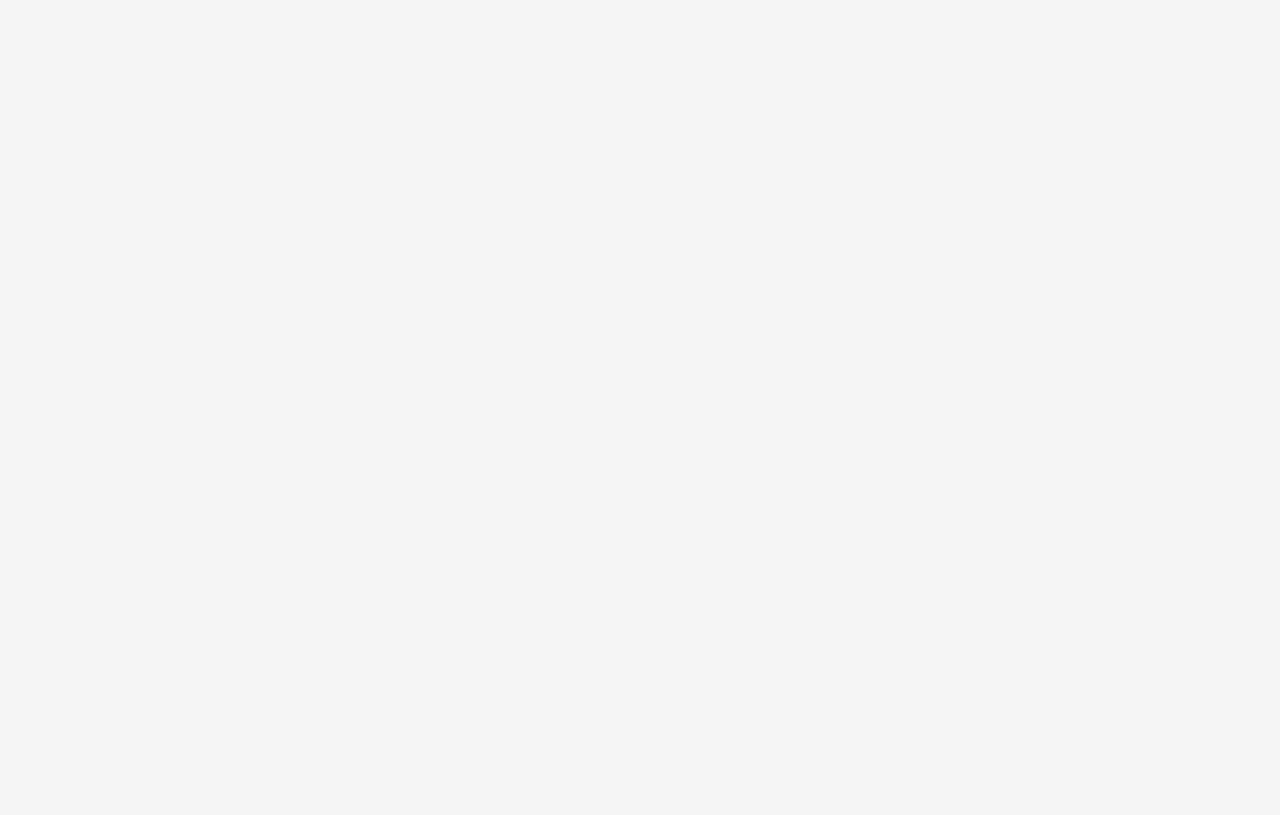
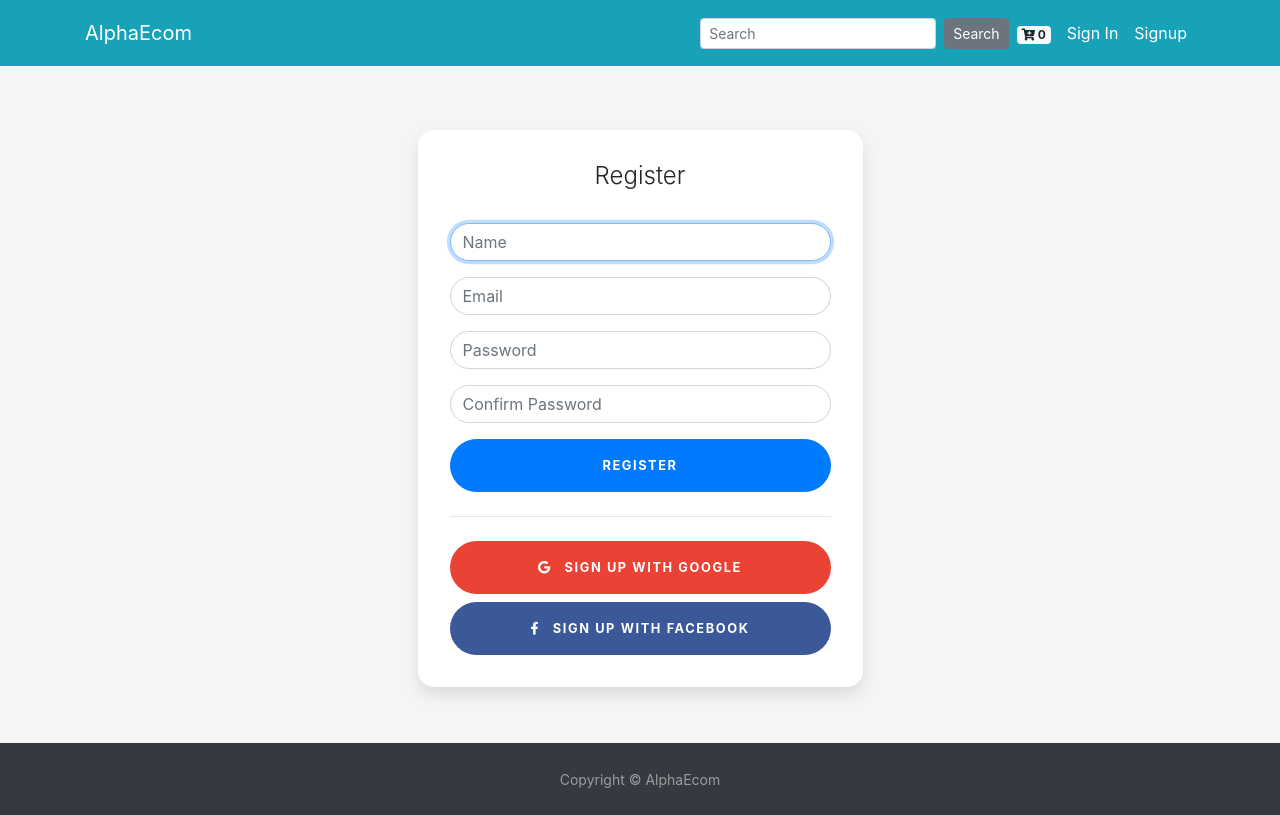
Before and after one commit to mirhbrahman/node-vue-ecommerce-frontend, a Vue app: page /register in a window 1280 px wide. Built offline with nearby package versions, Linux system fonts and the light colour scheme.

Commit message:
Added login, register and footer layout

```diff
--- a/src/components/layouts/AppLayout.vue
+++ b/src/components/layouts/AppLayout.vue
@@ -4,14 +4,17 @@
     <b-container>
       <slot name="content"></slot>
     </b-container>
+    <app-footer></app-footer>
   </div>
 </template>
 
 <script>
 import AppHeader from "@/components/partials/AppHeader";
+import AppFooter from "@/components/partials/AppFooter";
 export default {
   components: {
-    AppHeader
+    AppHeader,
+    AppFooter
   }
 };
 </script>
--- /dev/null
+++ b/src/components/partials/AppFooter.vue
@@ -0,0 +1,14 @@
+<template>
+  <div>
+    <footer id="sticky-footer" class="py-4 mt-2 bg-dark text-white-50">
+      <div class="container text-center">
+        <small>Copyright &copy; AlphaEcom</small>
+      </div>
+    </footer>
+  </div>
+</template>
+
+<script>
+export default {};
+</script>
+<style></style>
--- a/src/components/partials/AppHeader.vue
+++ b/src/components/partials/AppHeader.vue
@@ -27,8 +27,8 @@
               ></router-link
             >
           </b-nav-item>
-          <b-nav-item href="#" right>Sign In</b-nav-item>
-          <b-nav-item href="#" right>Signup</b-nav-item>
+          <router-link class="nav-link" to="/login">Sign In</router-link>
+          <router-link class="nav-link" to="/register">Signup</router-link>
         </b-navbar-nav>
       </b-collapse>
     </b-container>
--- a/src/router.js
+++ b/src/router.js
@@ -1,6 +1,8 @@
 import Vue from "vue";
 import Router from "vue-router";
 import Home from "./views/Home.vue";
+import Login from "./views/Login.vue";
+import Register from "./views/Register.vue";
 import SingleProduct from "./views/SingleProduct.vue";
 import ProductByCategory from "./views/ProductByCategory.vue";
 import ProductBySubCategory from "./views/ProductBySubCategory.vue";
@@ -17,6 +19,16 @@ const router = new Router({
       path: "/",
       name: "home",
       component: Home
+    },
+    {
+      path: "/login",
+      name: "login",
+      component: Login
+    },
+    {
+      path: "/register",
+      name: "register",
+      component: Register
     },
     {
       path: "/categories/:slug",
--- /dev/null
+++ b/src/views/Login.vue
@@ -0,0 +1,160 @@
+<template>
+  <app-layout>
+    <div class="home" slot="content">
+      <div class="row">
+        <div class="col-md-12">
+          <div class="row">
+            <div class="col-sm-9 col-md-7 col-lg-5 mx-auto">
+              <div class="card card-signin my-5">
+                <div class="card-body">
+                  <h5 class="card-title text-center">Sign In</h5>
+                  <form class="form-signin">
+                    <div class="form-label-group">
+                      <input
+                        type="email"
+                        id="inputEmail"
+                        class="form-control"
+                        placeholder="Email address"
+                        required
+                        autofocus
+                      />
+                    </div>
+
+                    <div class="form-label-group">
+                      <input
+                        type="password"
+                        id="inputPassword"
+                        class="form-control"
+                        placeholder="Password"
+                        required
+                      />
+                    </div>
+
+                    <div class="custom-control custom-checkbox mb-3">
+                      <input
+                        type="checkbox"
+                        class="custom-control-input"
+                        id="customCheck1"
+                      />
+                      <label
+                        class="custom-control-label text-muted"
+                        for="customCheck1"
+                        >Remember password</label
+                      >
+                    </div>
+                    <button
+                      class="btn btn-lg btn-primary btn-block text-uppercase"
+                      type="submit"
+                    >
+                      Sign in
+                    </button>
+                    <hr class="my-4" />
+                    <button
+                      class="btn btn-lg btn-google btn-block text-uppercase"
+                      type="submit"
+                    >
+                      <i class="fab fa-google mr-2"></i> Sign in with Google
+                    </button>
+                    <button
+                      class="btn btn-lg btn-facebook btn-block text-uppercase"
+                      type="submit"
+                    >
+                      <i class="fab fa-facebook-f mr-2"></i> Sign in with
+                      Facebook
+                    </button>
+                  </form>
+                </div>
+              </div>
+            </div>
+          </div>
+        </div>
+      </div>
+    </div>
+  </app-layout>
+</template>
+
+<script>
+// @ is an alias to /src
+import AppLayout from "@/components/layouts/AppLayout.vue";
+export default {
+  name: "home",
+  components: {
+    AppLayout
+  }
+};
+</script>
+
+<style scoped>
+.old-price {
+  color: gray;
+  text-decoration: line-through;
+}
+:root {
+  --input-padding-x: 1.5rem;
+  --input-padding-y: 0.75rem;
+}
+.card-signin {
+  border: 0;
+  border-radius: 1rem;
+  box-shadow: 0 0.5rem 1rem 0 rgba(0, 0, 0, 0.1);
+}
+
+.card-signin .card-title {
+  margin-bottom: 2rem;
+  font-weight: 300;
+  font-size: 1.5rem;
+}
+
+.card-signin .card-body {
+  padding: 2rem;
+}
+
+.form-signin {
+  width: 100%;
+}
+
+.form-signin .btn {
+  font-size: 80%;
+  border-radius: 5rem;
+  letter-spacing: 0.1rem;
+  font-weight: bold;
+  padding: 1rem;
+  transition: all 0.2s;
+}
+
+.form-label-group {
+  position: relative;
+  margin-bottom: 1rem;
+}
+
+.form-label-group input {
+  height: auto;
+  border-radius: 2rem;
+}
+
+.form-label-group input::placeholder {
+  color: #6c757d;
+}
+
+.form-label-group input:not(:placeholder-shown) {
+  padding-top: calc(var(--input-padding-y) + var(--input-padding-y) * (2 / 3));
+  padding-bottom: calc(var(--input-padding-y) / 3);
+}
+
+.form-label-group input:not(:placeholder-shown) ~ label {
+  padding-top: calc(var(--input-padding-y) / 3);
+  padding-bottom: calc(var(--input-padding-y) / 3);
+  font-size: 12px;
+  color: #777;
+}
+
+.btn-google {
+  color: white;
+  background-color: #ea4335;
+}
+
+.btn-facebook {
+  color: white;
+  background-color: #3b5998;
+}
+</style>
--- /dev/null
+++ b/src/views/Register.vue
@@ -0,0 +1,166 @@
+<template>
+  <app-layout>
+    <div class="home" slot="content">
+      <div class="row">
+        <div class="col-md-12">
+          <div class="row">
+            <div class="col-sm-9 col-md-7 col-lg-5 mx-auto">
+              <div class="card card-signin my-5">
+                <div class="card-body">
+                  <h5 class="card-title text-center">Register</h5>
+                  <form class="form-signin">
+                    <div class="form-label-group">
+                      <div class="form-label-group">
+                        <input
+                          type="email"
+                          id="inputEmail"
+                          class="form-control"
+                          placeholder="Name"
+                          required
+                          autofocus
+                        />
+                      </div>
+                      <input
+                        type="email"
+                        id="inputEmail"
+                        class="form-control"
+                        placeholder="Email"
+                        required
+                      />
+                    </div>
+
+                    <div class="form-label-group">
+                      <input
+                        type="password"
+                        id="inputPassword"
+                        class="form-control"
+                        placeholder="Password"
+                        required
+                      />
+                    </div>
+                    <div class="form-label-group">
+                      <input
+                        type="password"
+                        id="inputPassword"
+                        class="form-control"
+                        placeholder="Confirm Password"
+                        required
+                      />
+                    </div>
+
+                    <button
+                      class="btn btn-lg btn-primary btn-block text-uppercase"
+                      type="submit"
+                    >
+                      Register
+                    </button>
+                    <hr class="my-4" />
+                    <button
+                      class="btn btn-lg btn-google btn-block text-uppercase"
+                      type="submit"
+                    >
+                      <i class="fab fa-google mr-2"></i> Sign up with Google
+                    </button>
+                    <button
+                      class="btn btn-lg btn-facebook btn-block text-uppercase"
+                      type="submit"
+                    >
+                      <i class="fab fa-facebook-f mr-2"></i> Sign up with
+                      Facebook
+                    </button>
+                  </form>
+                </div>
+              </div>
+            </div>
+          </div>
+        </div>
+      </div>
+    </div>
+  </app-layout>
+</template>
+
+<script>
+// @ is an alias to /src
+import AppLayout from "@/components/layouts/AppLayout.vue";
+export default {
+  name: "home",
+  components: {
+    AppLayout
+  }
+};
+</script>
+
+<style scoped>
+.old-price {
+  color: gray;
+  text-decoration: line-through;
+}
+:root {
+  --input-padding-x: 1.5rem;
+  --input-padding-y: 0.75rem;
+}
+.card-signin {
+  border: 0;
+  border-radius: 1rem;
+  box-shadow: 0 0.5rem 1rem 0 rgba(0, 0, 0, 0.1);
+}
+
+.card-signin .card-title {
+  margin-bottom: 2rem;
+  font-weight: 300;
+  font-size: 1.5rem;
+}
+
+.card-signin .card-body {
+  padding: 2rem;
+}
+
+.form-signin {
+  width: 100%;
+}
+
+.form-signin .btn {
+  font-size: 80%;
+  border-radius: 5rem;
+  letter-spacing: 0.1rem;
+  font-weight: bold;
+  padding: 1rem;
+  transition: all 0.2s;
+}
+
+.form-label-group {
+  position: relative;
+  margin-bottom: 1rem;
+}
+
+.form-label-group input {
+  height: auto;
+  border-radius: 2rem;
+}
+
+.form-label-group input::placeholder {
+  color: #6c757d;
+}
+
+.form-label-group input:not(:placeholder-shown) {
+  padding-top: calc(var(--input-padding-y) + var(--input-padding-y) * (2 / 3));
+  padding-bottom: calc(var(--input-padding-y) / 3);
+}
+
+.form-label-group input:not(:placeholder-shown) ~ label {
+  padding-top: calc(var(--input-padding-y) / 3);
+  padding-bottom: calc(var(--input-padding-y) / 3);
+  font-size: 12px;
+  color: #777;
+}
+
+.btn-google {
+  color: white;
+  background-color: #ea4335;
+}
+
+.btn-facebook {
+  color: white;
+  background-color: #3b5998;
+}
+</style>
```
